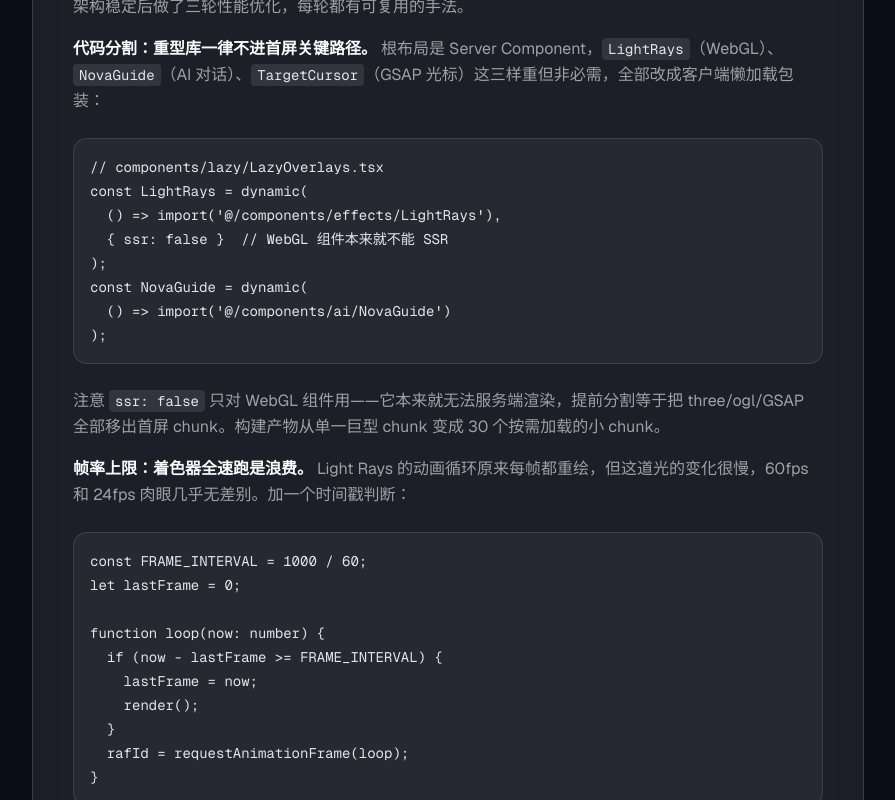
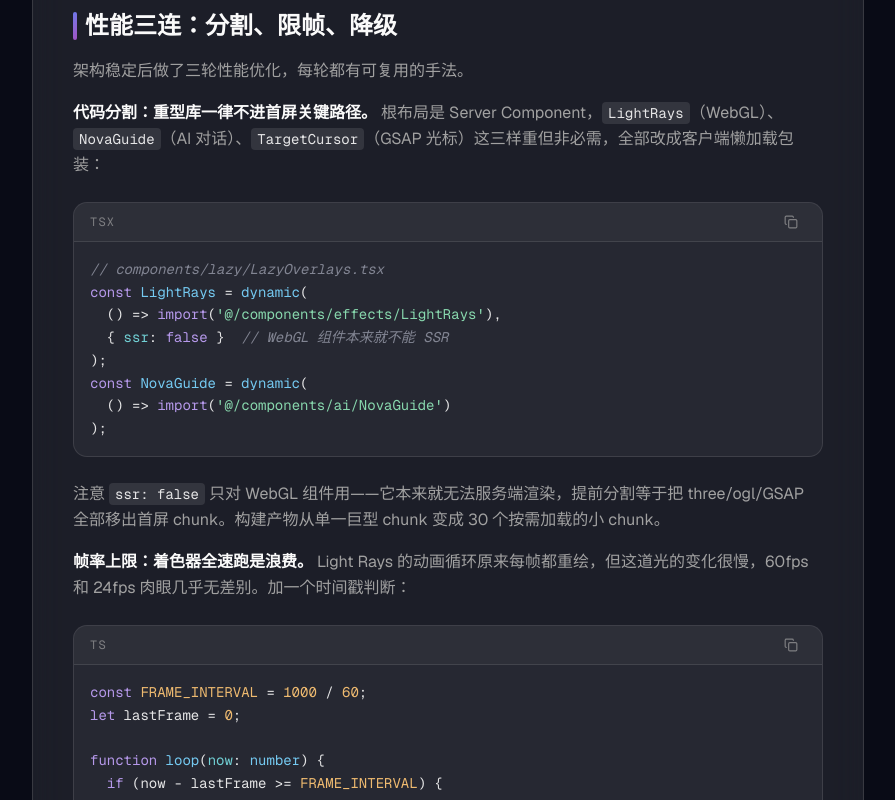
Before and after one commit to hhhhhhh520/personal-website, a Next.js app: page /en/blog/from-3d-lab-to-light-rays in a window 1280 px wide. Shown: the part 2840-3640 px from the top of the page, without its empty margins (192-1087 px from the left). Built offline with nearby package versions, Linux system fonts and the light colour scheme; no server answers.

Commit message:
feat(blog): 代码块语法高亮(rehype-highlight) + 语言标签 + 一键复制，品牌化 hljs 配色

```diff
--- a/app/[locale]/blog/[slug]/page.tsx
+++ b/app/[locale]/blog/[slug]/page.tsx
@@ -4,6 +4,7 @@ import Link from "next/link";
 import Image from "next/image";
 import { MDXRemote } from "next-mdx-remote/rsc";
 import remarkGfm from "remark-gfm";
+import rehypeHighlight from "rehype-highlight";
 import { getTranslations } from "next-intl/server";
 import { blogs, BlogPost, getBlogBySlug, getRelatedBlogs } from "@/data/blogs";
 import { getBlogContent } from "@/lib/blog-content";
@@ -290,7 +291,12 @@ export default async function BlogDetailPage({
                   <MDXRemote
                     source={content}
                     components={mdxComponents}
-                    options={{ mdxOptions: { remarkPlugins: [remarkGfm] } }}
+                    options={{
+                      mdxOptions: {
+                        remarkPlugins: [remarkGfm],
+                        rehypePlugins: [rehypeHighlight],
+                      },
+                    }}
                   />
                 </div>
               </article>
--- a/app/globals.css
+++ b/app/globals.css
@@ -163,3 +163,57 @@
 }
 
 /* font-stack bump */
+
+/* ===== Code syntax highlight (rehype-highlight -> hljs classes), brand-tinted ===== */
+.hljs-comment,
+.hljs-quote {
+  color: oklch(0.62 0.02 275);
+  font-style: italic;
+}
+.hljs-keyword,
+.hljs-selector-tag,
+.hljs-literal,
+.hljs-section,
+.hljs-doctag,
+.hljs-type,
+.hljs-name,
+.hljs-strong {
+  color: oklch(0.74 0.12 300);
+}
+.hljs-string,
+.hljs-regexp,
+.hljs-addition,
+.hljs-attribute,
+.hljs-meta .hljs-string {
+  color: oklch(0.82 0.1 160);
+}
+.hljs-number,
+.hljs-symbol,
+.hljs-bullet,
+.hljs-variable,
+.hljs-template-variable,
+.hljs-link,
+.hljs-selector-attr {
+  color: oklch(0.82 0.11 75);
+}
+.hljs-title,
+.hljs-title.function_,
+.hljs-built_in,
+.hljs-class .hljs-title {
+  color: oklch(0.8 0.1 230);
+}
+.hljs-attr,
+.hljs-property,
+.hljs-selector-class,
+.hljs-selector-id {
+  color: oklch(0.8 0.09 200);
+}
+.hljs-meta {
+  color: oklch(0.7 0.05 275);
+}
+.hljs-deletion {
+  color: oklch(0.72 0.15 25);
+}
+.hljs-emphasis {
+  font-style: italic;
+}
--- /dev/null
+++ b/components/blog/CodeBlock.tsx
@@ -0,0 +1,59 @@
+"use client";
+
+import { Children, isValidElement, useRef, useState } from "react";
+import type { ReactNode } from "react";
+import { Check, Copy } from "lucide-react";
+
+/**
+ * 博客代码块包装：语言标签 + 一键复制。
+ * 语言取自子元素 <code class="language-xxx">（rehype-highlight 保留该类）。
+ */
+export default function CodeBlock({ children }: { children: ReactNode }) {
+  const preRef = useRef<HTMLPreElement>(null);
+  const [copied, setCopied] = useState(false);
+
+  let language = "";
+  const firstChild = Children.toArray(children)[0];
+  if (isValidElement<{ className?: string }>(firstChild)) {
+    const match = /language-([\w-]+)/.exec(firstChild.props.className || "");
+    if (match) language = match[1];
+  }
+
+  const handleCopy = async () => {
+    const text = preRef.current?.innerText ?? "";
+    try {
+      await navigator.clipboard.writeText(text);
+      setCopied(true);
+      setTimeout(() => setCopied(false), 1600);
+    } catch {
+      // 剪贴板不可用（如非安全上下文）时静默失败
+    }
+  };
+
+  return (
+    <div className="relative my-6 rounded-xl border border-foreground/10 bg-foreground/5 overflow-hidden">
+      <div className="flex items-center justify-between px-4 py-2 border-b border-foreground/10 bg-foreground/[0.03]">
+        <span className="text-xs font-mono uppercase tracking-widest text-secondary/70">
+          {language || "code"}
+        </span>
+        <button
+          onClick={handleCopy}
+          aria-label="复制代码"
+          className="flex items-center gap-1 px-2 py-1 rounded-md text-secondary/70 hover:text-primary hover:bg-primary/10 transition-colors cursor-target"
+        >
+          {copied ? (
+            <Check className="w-3.5 h-3.5 text-emerald-400" />
+          ) : (
+            <Copy className="w-3.5 h-3.5" />
+          )}
+        </button>
+      </div>
+      <pre
+        ref={preRef}
+        className="p-4 overflow-x-auto text-sm leading-relaxed"
+      >
+        {children}
+      </pre>
+    </div>
+  );
+}
--- a/components/blog/MDXComponents.tsx
+++ b/components/blog/MDXComponents.tsx
@@ -1,4 +1,5 @@
 import type { MDXComponents } from "mdx/types";
+import CodeBlock from "./CodeBlock";
 
 // Custom MDX components matching the existing renderContent() styles
 export const mdxComponents: MDXComponents = {
@@ -24,11 +25,7 @@ export const mdxComponents: MDXComponents = {
   li: ({ children }) => (
     <li className="mb-1">{children}</li>
   ),
-  pre: ({ children }) => (
-    <pre className="my-6 p-4 rounded-xl bg-foreground/5 border border-foreground/10 overflow-x-auto">
-      {children}
-    </pre>
-  ),
+  pre: ({ children }) => <CodeBlock>{children}</CodeBlock>,
   code: ({ children, className }) => {
     // Inline code (no className means not inside a code block)
     if (!className) {
```
